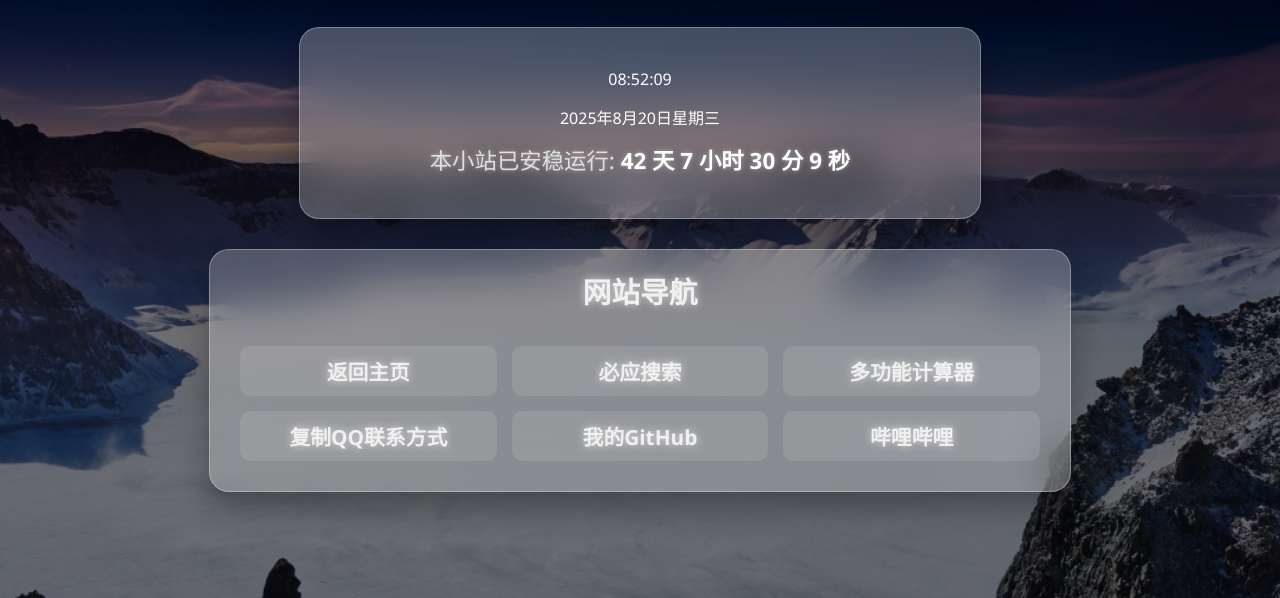
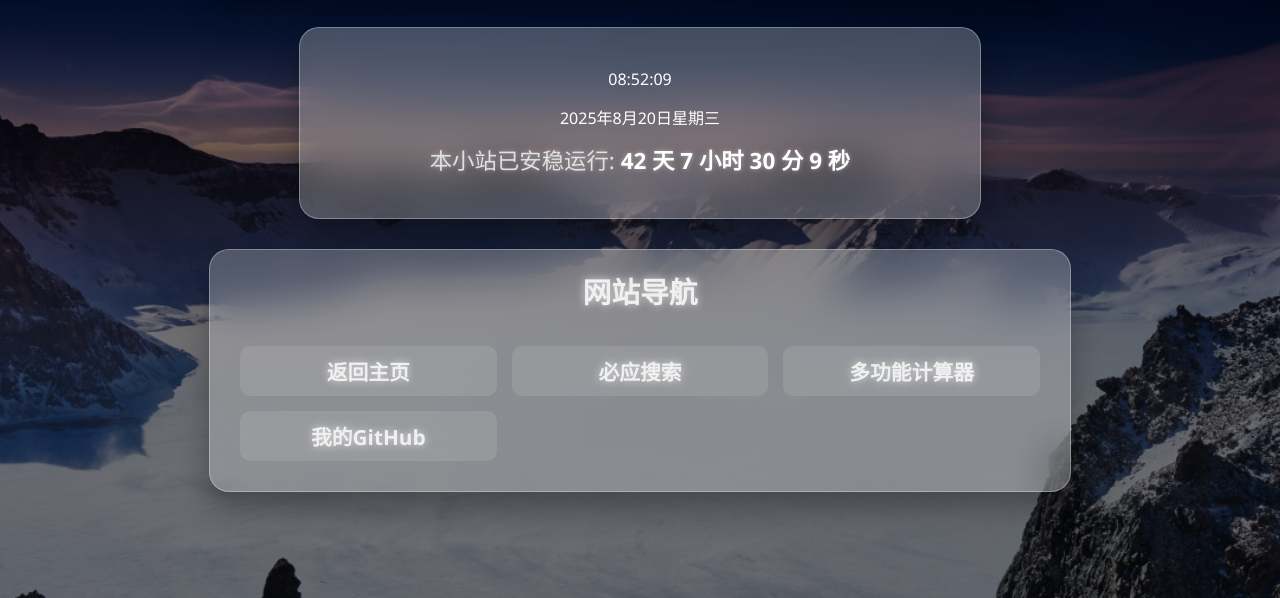
Before and after one commit to Xist2024/navigation, a plain HTML site: page index.html in a window 1280 px wide. Shown: the part 202-800 px from the top of the page. Drawn offline with Linux system fonts and the light colour scheme.

Commit message:
Update index.html

```diff
--- a/index.html
+++ b/index.html
@@ -44,9 +44,7 @@
             <a class="widget-item" href="https://qi1.me">返回主页</a>
             <a class="widget-item" onclick="setupSearchEngine()">必应搜索</a>
             <a class="widget-item" href="https://qi1.me/Calculator" target="_blank">多功能计算器</a>
-            <a class="widget-item" onclick="copyToClipboard('3310088475', 'QQ号')">复制QQ联系方式</a>
             <a class="widget-item" href="https://github.com/Xist2024" target="_blank">我的GitHub</a>
-            <a class="widget-item" href="https://www.bilibili.com" target="_blank">哔哩哔哩</a>
         </div>
     </div>
 
```
